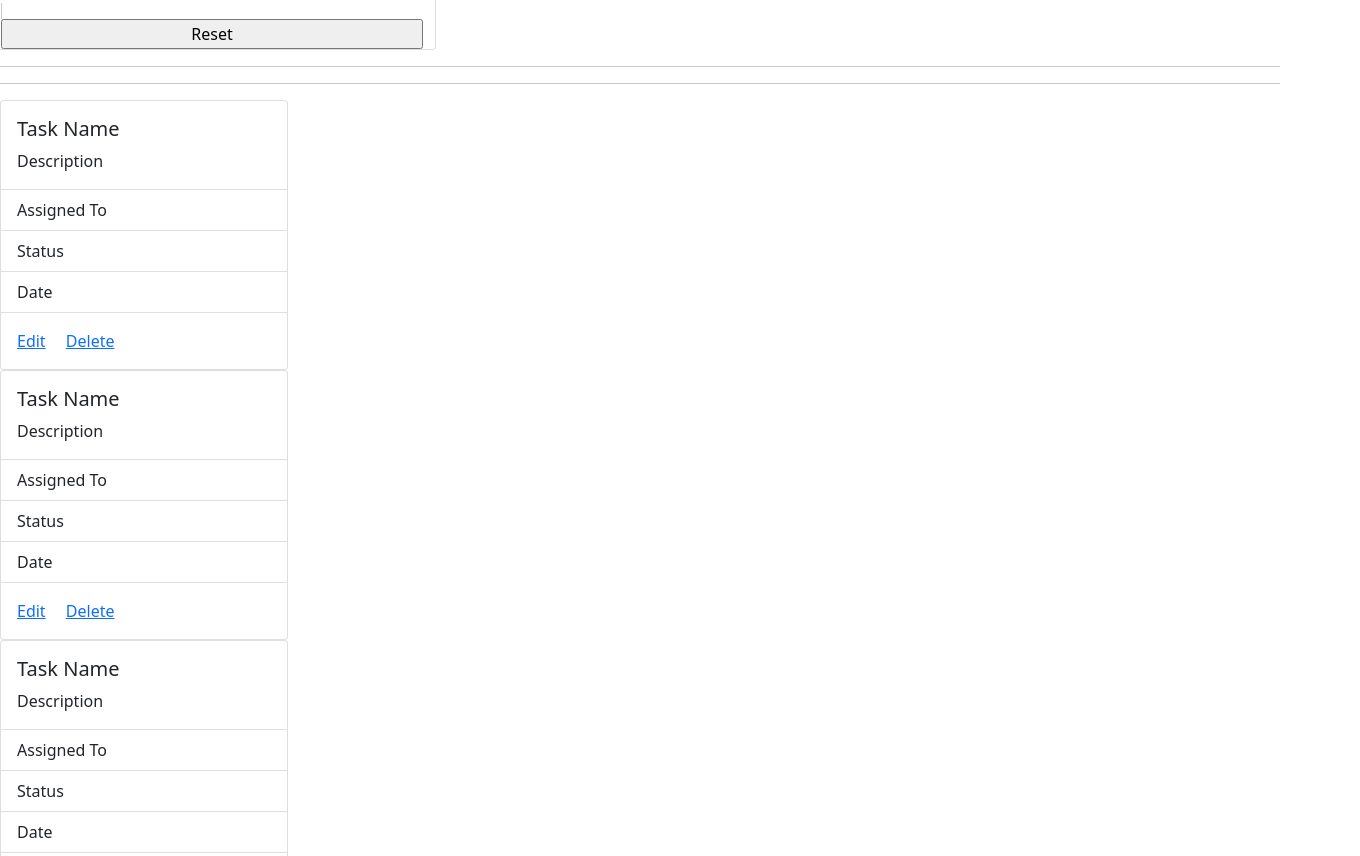
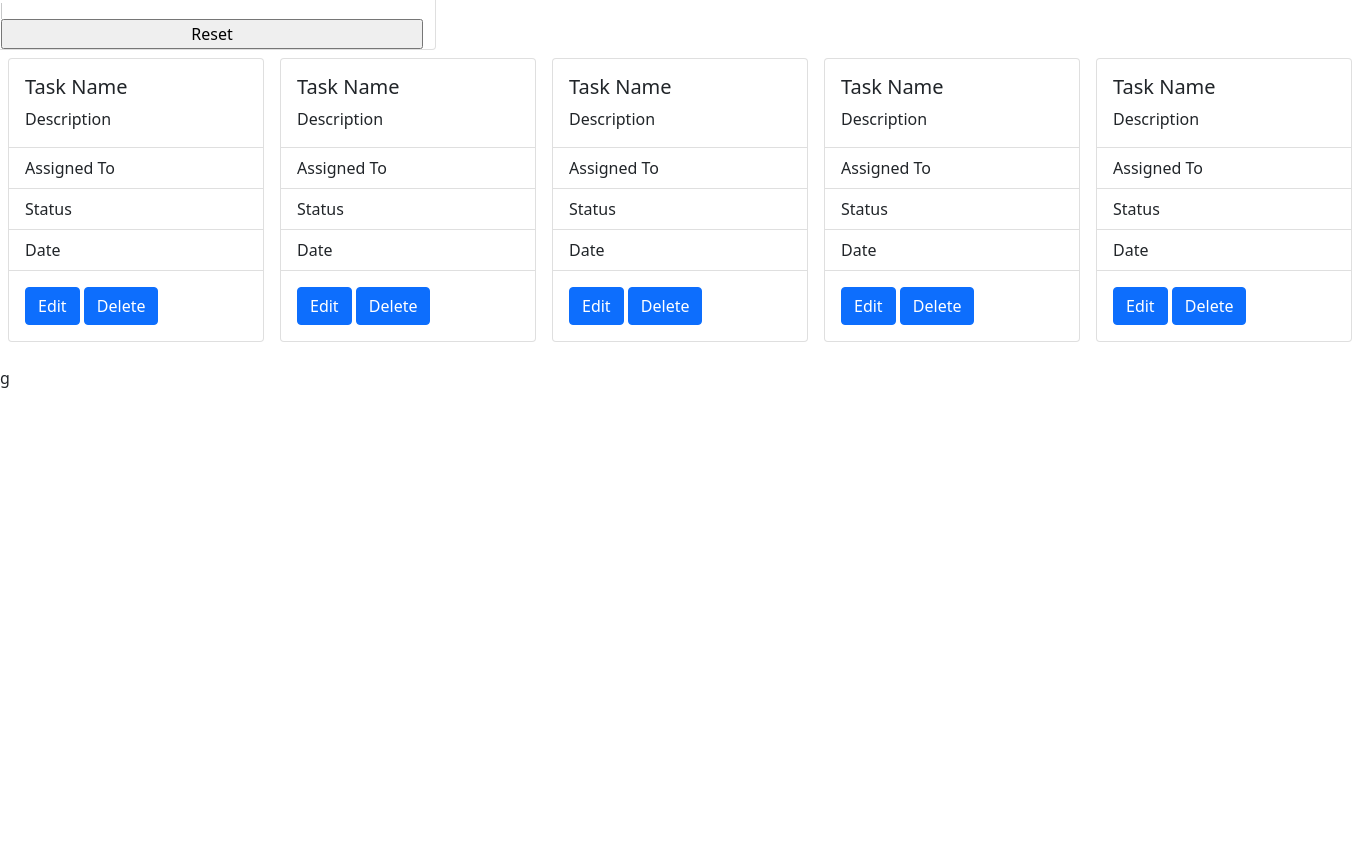
Before and after one commit to sakushri12/Final-Project, a plain HTML site: page index.html in a window 1280 px wide. Shown: the part 731-1587 px from the top of the page, 1360 px wide, since content can reach past the window. After the commit the page ends 1121 px from the top, so only its background shows below. Drawn offline with nearby package versions, Linux system fonts and the light colour scheme.

Commit message:
flex box added

```diff
--- a/index.html
+++ b/index.html
@@ -10,7 +10,6 @@
         <button type="button" class="btn btn-primary btn-lg">Create Task</button>
         <br>
         <br>
-        <link href="style.css" rel="stylesheet">
     </head>
     <body>
         <!-- card starts here-->
@@ -42,14 +41,15 @@
         <input type="date" aria-label="form-control" class="form-control">
         </div>
         <br>
+        <!-- status starts here -->
           <div class="col">
             <label for="exampleFormControlSelect2"></label>
           <select class="form-select form-select-sm mb-3" aria-label=".form-select-sm example">
             <option selected>Status </option>
-            <option value="1">To Do</option>
-            <option value="2">In Progress</option>
-            <option value="3">Review</option>
-            <option value="3">Done</option>
+            <option value="todo">To Do</option>
+            <option value="inprogress">In Progress</option>
+            <option value="review">Review</option>
+            <option value="done">Done</option>
           </select>
           </div>
           <br>
@@ -61,21 +61,12 @@
         <input type="reset" value="Reset">
     </div>
   </div>
-   <!--Card end here-->
-    <!-- <div class="card" style="width: 18rem;">
-    <div class="card-body">
-      <h5 class="card-title">Card title</h5>
-      <h6 class="card-subtitle mb-2 text-muted">Card subtitle</h6>
-      <p class="card-text">Some quick example text to build on the card title and make up the bulk of the card's content.</p>
-      <a href="#" class="card-link">Card link</a>
-      <a href="#" class="card-link">Another link</a>
-    </div>
-   </div> -->
-   <hr>
-   <hr>
-   <div class="layout">
-   <div class="card" style="width: 18rem;">
-
+      <!-- task layout starts here -->
+   <section class="tasklayout">
+    <div class="d-flex flex-row bd-highlight mb-3">
+      <!-- card1 starts here -->
+      <div class="p-2 bd-highlight">
+        <div class="card" style="width: 16rem;">
           <div class="card-body">
           <h5 class="card-title">Task Name</h5>
           <p class="card-text">Description</p>
@@ -86,29 +77,15 @@
           <li class="list-group-item">Date</li>
         </ul>
         <div class="card-body">
-      <a href="#" class="card-link">Edit</a>
-      <a href="#" class="card-link">Delete</a>
+          <a class="btn btn-primary" href="#" role="button">Edit</a>
+          <a class="btn btn-primary" href="#" role="button">Delete</a>
         </div>
       </div>
-
-
-  <div class="card" style="width: 18rem;">
-      <div class="card-body">
-      <h5 class="card-title">Task Name</h5>
-
-    <p class="card-text">Description</p>
       </div>
-    <ul class="list-group list-group-flush">
-      <li class="list-group-item">Assigned To</li>
-      <li class="list-group-item">Status</li>
-      <li class="list-group-item">Date</li>
-    </ul>
-    <div class="card-body">
-      <a href="#" class="card-link">Edit</a>
-      <a href="#" class="card-link">Delete</a>
-    </div>
-  </div>
-  <div class="card" style="width: 18rem;">
+      <!-- card1 ends here -->
+      <!-- card2 starts here -->
+      <div class="p-2 bd-highlight">
+        <div class="card" style="width: 16rem;">
           <div class="card-body">
           <h5 class="card-title">Task Name</h5>
           <p class="card-text">Description</p>
@@ -119,11 +96,15 @@
           <li class="list-group-item">Date</li>
         </ul>
         <div class="card-body">
-    <a href="#" class="card-link">Edit</a>
-    <a href="#" class="card-link">Delete</a>
+          <a class="btn btn-primary" href="#" role="button">Edit</a>
+          <a class="btn btn-primary" href="#" role="button">Delete</a>
         </div>
       </div>
-<div class="card" style="width: 18rem;">
+      </div>
+      <!-- card2 ends here -->
+        <!-- card3 starts here -->
+      <div class="p-2 bd-highlight">
+          <div class="card" style="width: 16rem;">
           <div class="card-body">
           <h5 class="card-title">Task Name</h5>
           <p class="card-text">Description</p>
@@ -134,11 +115,15 @@
           <li class="list-group-item">Date</li>
         </ul>
         <div class="card-body">
-  <a href="#" class="card-link">Edit</a>
-  <a href="#" class="card-link">Delete</a>
+          <a class="btn btn-primary" href="#" role="button">Edit</a>
+          <a class="btn btn-primary" href="#" role="button">Delete</a>
         </div>
       </div>
-<div class="card" style="width: 18rem;">
+      </div>
+      <!-- card3 ends here -->
+      <!-- card4 starts here -->
+      <div class="p-2 bd-highlight">
+        <div class="card" style="width: 16rem;">
           <div class="card-body">
           <h5 class="card-title">Task Name</h5>
           <p class="card-text">Description</p>
@@ -149,10 +134,33 @@
           <li class="list-group-item">Date</li>
         </ul>
         <div class="card-body">
-  <a href="#" class="card-link">Edit</a>
-  <a href="#" class="card-link">Delete</a>
+          <a class="btn btn-primary" href="#" role="button">Edit</a>
+          <a class="btn btn-primary" href="#" role="button">Delete</a>
         </div>
       </div>
       </div>
+      <!-- card4 ends here -->
+      <!-- card5 starts here -->
+      <div class="p-2 bd-highlight">
+        <div class="card" style="width: 16rem;">
+          <div class="card-body">
+          <h5 class="card-title">Task Name</h5>
+          <p class="card-text">Description</p>
+        </div>
+        <ul class="list-group list-group-flush">
+          <li class="list-group-item">Assigned To</li>
+          <li class="list-group-item">Status</li>
+          <li class="list-group-item">Date</li>
+        </ul>
+        <div class="card-body">
+          <a class="btn btn-primary" href="#" role="button">Edit</a>
+          <a class="btn btn-primary" href="#" role="button">Delete</a>
+        </div>
+      </div>
+      </div>
+      <!-- card5 ends here -->
+    </div>
+       </section>
+   <!-- <task layout ends here -->
     </body>
-  </html>
+</html>g
```
Also changed, not shown: css/style.css (added). Lines whose indentation alone changed are shown as unchanged.
